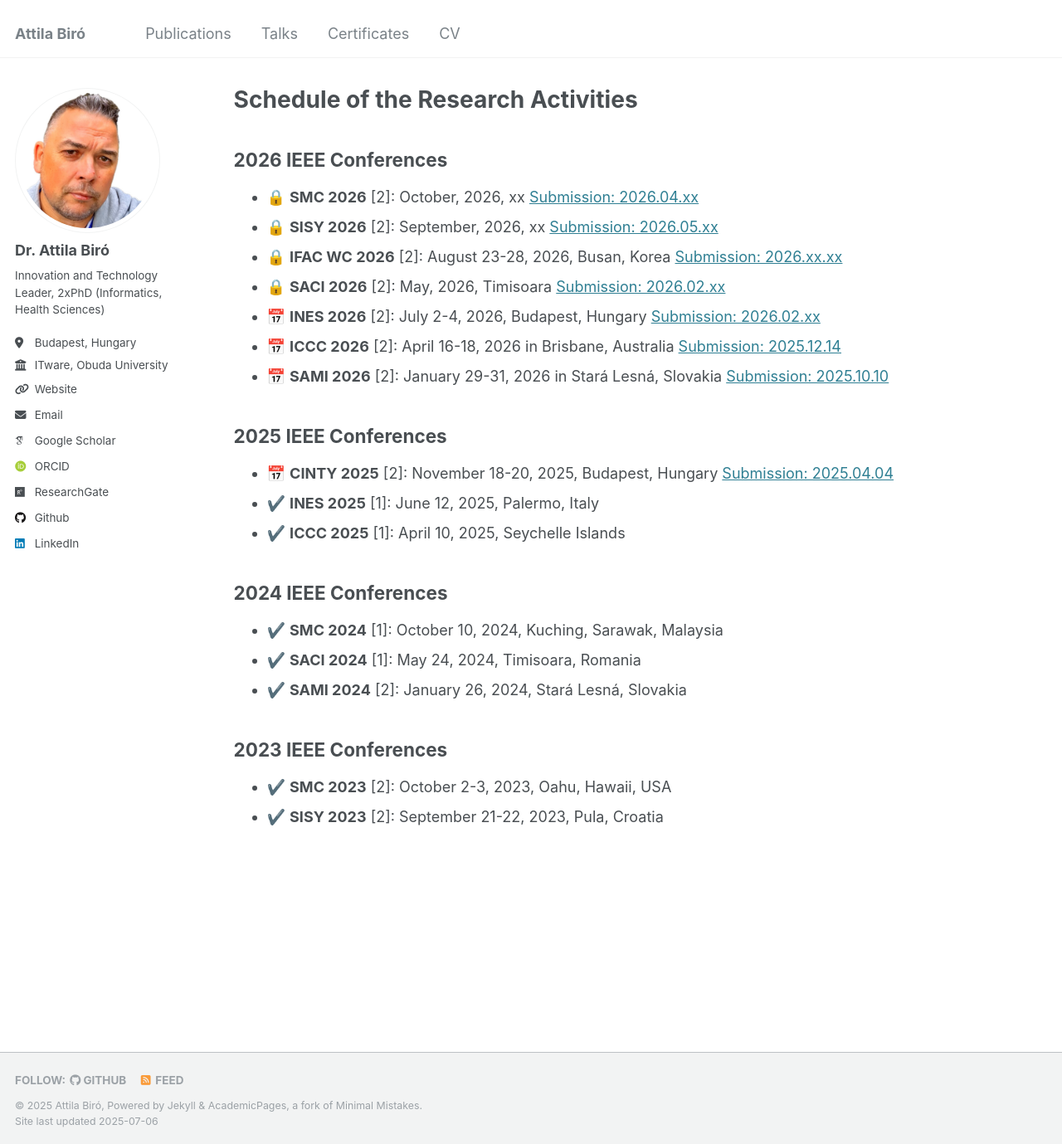
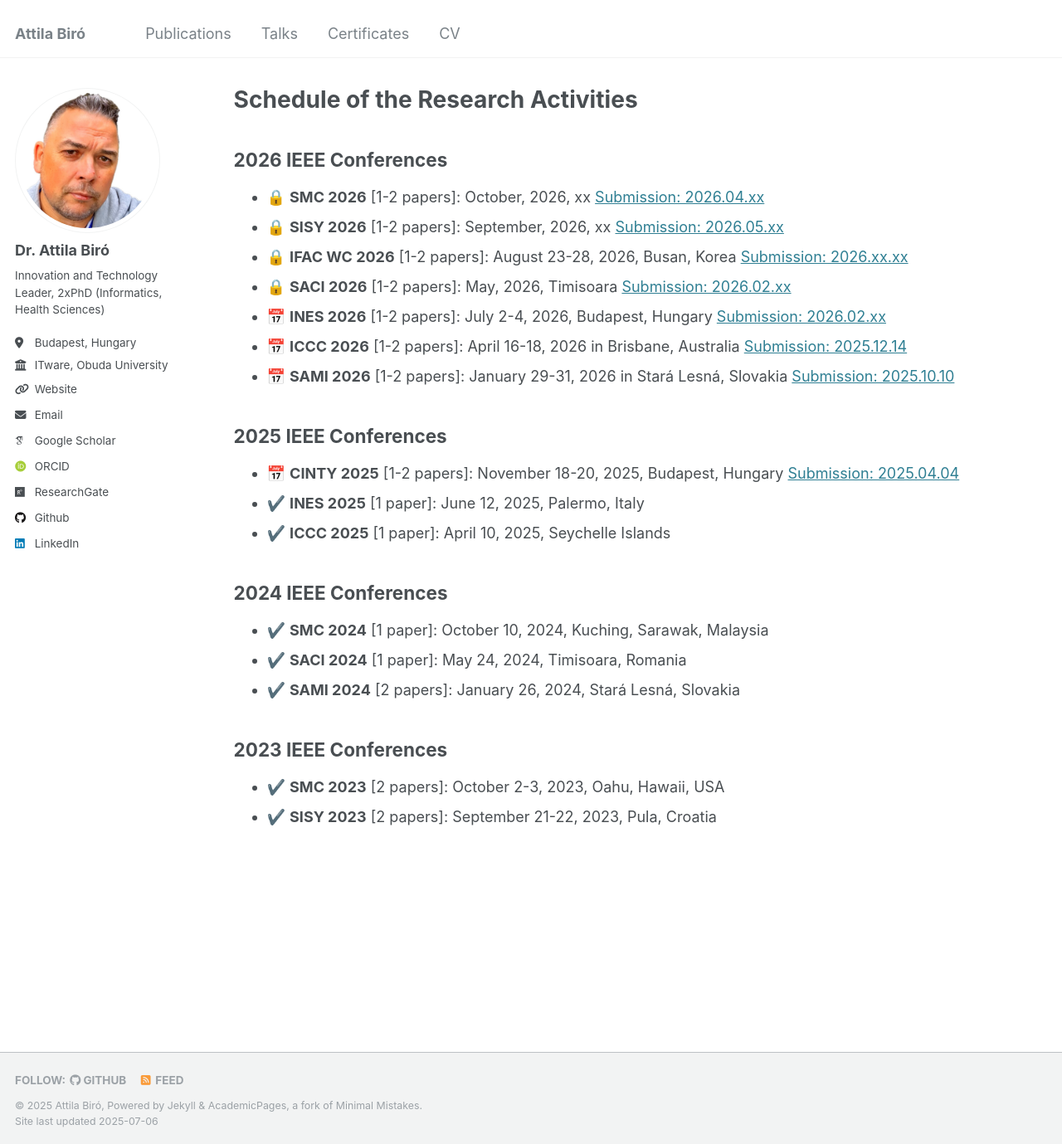
Before and after one commit to biroka/biroka.github.io, a Jekyll site: the page built from _pages/schedule.md, in a window 1280 px wide and 1379 px high. Shown: the whole window at 83% size. Built offline with Jekyll 4.4.1, drawn with Linux system fonts in a browser that asks for light colours; emoji names are drawn with the system emoji font; some web fonts are replaced.

Commit message:
Update schedule.md

```diff
--- a/_pages/schedule.md
+++ b/_pages/schedule.md
@@ -6,24 +6,24 @@ author_profile: true
 ---
 
 ## 2026 IEEE Conferences
-  * :lock:  **SMC 2026** [2]: October, 2026, xx [Submission: 2026.04.xx](https://www.ieeesmc2026.org/)
-  * :lock:  **SISY 2026** [2]: September, 2026, xx [Submission: 2026.05.xx](https://conf.uni-obuda.hu/sisy2026/)
-  * :lock:  **IFAC WC 2026** [2]: August 23-28, 2026, Busan, Korea [Submission: 2026.xx.xx](https://www.ifac-control.org/conferences/ifac-world-congress-23rd-wc-2026tm)
-  * :lock:  **SACI 2026** [2]: May, 2026, Timisoara [Submission: 2026.02.xx](https://conf.uni-obuda.hu/saci2026)
-  * :date:  **INES 2026** [2]: July 2-4, 2026, Budapest, Hungary [Submission: 2026.02.xx](http://www.ines-conf.org/ines-conf/2026index.html)
-  * :date:  **ICCC 2026** [2]: April 16-18, 2026 in Brisbane, Australia [Submission: 2025.12.14](https://conf.uni-obuda.hu/iccc2026)
-  * :date:  **SAMI 2026** [2]: January 29-31, 2026 in Stará Lesná, Slovakia [Submission: 2025.10.10](https://conf.uni-obuda.hu/sami2026)
+  * :lock:  **SMC 2026** [1-2 papers]: October, 2026, xx [Submission: 2026.04.xx](https://www.ieeesmc2026.org/)
+  * :lock:  **SISY 2026** [1-2 papers]: September, 2026, xx [Submission: 2026.05.xx](https://conf.uni-obuda.hu/sisy2026/)
+  * :lock:  **IFAC WC 2026** [1-2 papers]: August 23-28, 2026, Busan, Korea [Submission: 2026.xx.xx](https://www.ifac-control.org/conferences/ifac-world-congress-23rd-wc-2026tm)
+  * :lock:  **SACI 2026** [1-2 papers]: May, 2026, Timisoara [Submission: 2026.02.xx](https://conf.uni-obuda.hu/saci2026)
+  * :date:  **INES 2026** [1-2 papers]: July 2-4, 2026, Budapest, Hungary [Submission: 2026.02.xx](http://www.ines-conf.org/ines-conf/2026index.html)
+  * :date:  **ICCC 2026** [1-2 papers]: April 16-18, 2026 in Brisbane, Australia [Submission: 2025.12.14](https://conf.uni-obuda.hu/iccc2026)
+  * :date:  **SAMI 2026** [1-2 papers]: January 29-31, 2026 in Stará Lesná, Slovakia [Submission: 2025.10.10](https://conf.uni-obuda.hu/sami2026)
 
 ## 2025 IEEE Conferences
-  * :date: **CINTY 2025** [2]: November 18-20, 2025, Budapest, Hungary [Submission: 2025.04.04](https://conf.uni-obuda.hu/cinti2025)
-  * :heavy_check_mark: **INES 2025** [1]: June 12, 2025, Palermo, Italy
-  * :heavy_check_mark: **ICCC 2025** [1]: April 10, 2025, Seychelle Islands
+  * :date: **CINTY 2025** [1-2 papers]: November 18-20, 2025, Budapest, Hungary [Submission: 2025.04.04](https://conf.uni-obuda.hu/cinti2025)
+  * :heavy_check_mark: **INES 2025** [1 paper]: June 12, 2025, Palermo, Italy
+  * :heavy_check_mark: **ICCC 2025** [1 paper]: April 10, 2025, Seychelle Islands
 
 ## 2024 IEEE Conferences
-  * :heavy_check_mark: **SMC 2024** [1]: October 10, 2024, Kuching, Sarawak, Malaysia
-  * :heavy_check_mark: **SACI 2024** [1]: May 24, 2024, Timisoara, Romania
-  * :heavy_check_mark: **SAMI 2024** [2]: January 26, 2024, Stará Lesná, Slovakia
+  * :heavy_check_mark: **SMC 2024** [1 paper]: October 10, 2024, Kuching, Sarawak, Malaysia
+  * :heavy_check_mark: **SACI 2024** [1 paper]: May 24, 2024, Timisoara, Romania
+  * :heavy_check_mark: **SAMI 2024** [2 papers]: January 26, 2024, Stará Lesná, Slovakia
 
 ## 2023 IEEE Conferences
-  * :heavy_check_mark: **SMC 2023** [2]: October 2-3, 2023, Oahu, Hawaii, USA
-  * :heavy_check_mark: **SISY 2023** [2]: September 21-22, 2023, Pula, Croatia
+  * :heavy_check_mark: **SMC 2023** [2 papers]: October 2-3, 2023, Oahu, Hawaii, USA
+  * :heavy_check_mark: **SISY 2023** [2 papers]: September 21-22, 2023, Pula, Croatia
```
